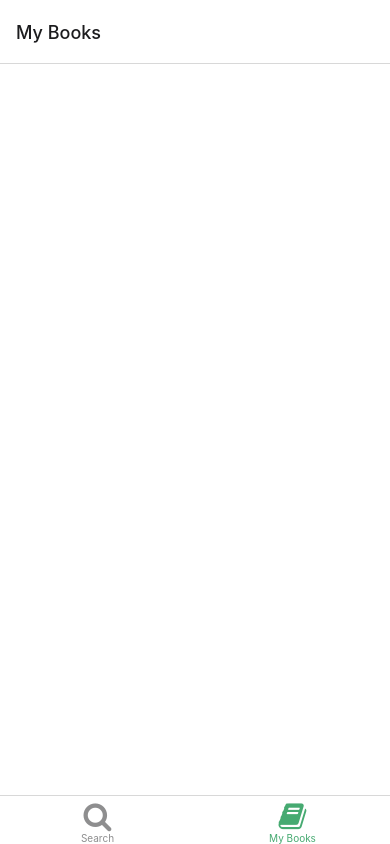
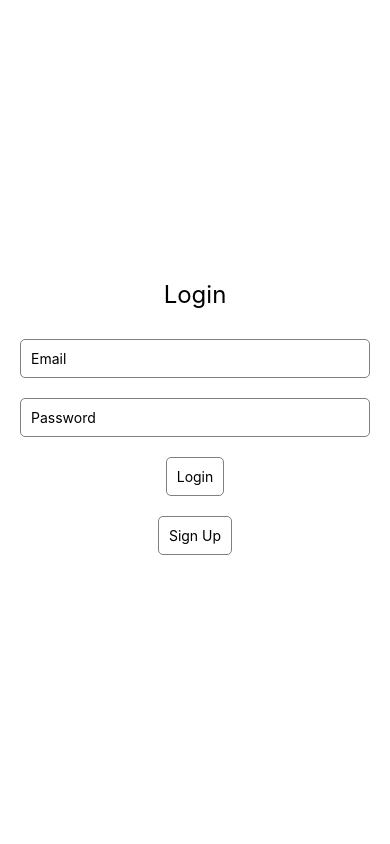
Before and after one commit to d-creaven/PixelPage, a React Native app in the folder PixelPage/: screen /Login in a window 390 px wide. Built offline with nearby package versions, Linux system fonts and the light colour scheme; no server answers; what expo-linking would draw is missing.

Commit message:
Added Firebase Auth & Login Screen

```diff
--- /dev/null
+++ b/PixelPage/FirebaseConfig.js
@@ -0,0 +1,16 @@
+import { initializeApp } from "firebase/app";
+import { getAuth } from "firebase/auth";
+
+const firebaseConfig = {
+  apiKey: "AIzaSyDBQ4bjlTkPWcQyqkmL59lUIiv1u90H9BQ",
+  authDomain: "pixelpage-2114e.firebaseapp.com",
+  projectId: "pixelpage-2114e",
+  storageBucket: "pixelpage-2114e.appspot.com",
+  messagingSenderId: "1048396866280",
+  appId: "1:1048396866280:web:270c50ad2303bb43ffdf5d"
+};
+
+const app = initializeApp(firebaseConfig);
+const auth = getAuth(app);
+
+export { auth };
--- a/PixelPage/navigation/index.tsx
+++ b/PixelPage/navigation/index.tsx
@@ -18,6 +18,10 @@ import SearchScreen from '../screens/SearchScreen/SearchScreen';
 import MyBooksScreen from '../screens/MyBooksScreen';
 import { RootStackParamList, RootTabParamList, RootTabScreenProps } from '../types';
 import LinkingConfiguration from './LinkingConfiguration';
+import LoginScreen from '../screens/LoginScreen';
+import { useEffect, useState } from 'react';
+import { User, onAuthStateChanged } from 'firebase/auth';
+import { auth } from '../FirebaseConfig';
 
 export default function Navigation({ colorScheme }: { colorScheme: ColorSchemeName }) {
   return (
@@ -36,9 +40,22 @@ export default function Navigation({ colorScheme }: { colorScheme: ColorSchemeNa
 const Stack = createNativeStackNavigator<RootStackParamList>();
 
 function RootNavigator() {
+  const [user, setUser] = useState<User | null>(null);
+  useEffect(() => {
+    onAuthStateChanged(auth, (user) => {
+      setUser(user);
+    });
+  }, []);
+
   return (
     <Stack.Navigator>
-      <Stack.Screen name="Root" component={BottomTabNavigator} options={{ headerShown: false }} />
+      {user ? (
+        // If user is logged in, go directly to Main App
+        <Stack.Screen name="Root" component={BottomTabNavigator} options={{ headerShown: false }} />
+      ) : (
+        // If no user, show Login Screen
+        <Stack.Screen name="Login" component={LoginScreen} options={{ headerShown: false }} />
+      )}
       <Stack.Screen name="NotFound" component={NotFoundScreen} options={{ title: 'Oops!' }} />
       <Stack.Group screenOptions={{ presentation: 'modal' }}>
         <Stack.Screen name="Modal" component={ModalScreen} />
--- a/PixelPage/package.json
+++ b/PixelPage/package.json
@@ -23,12 +23,14 @@
     "expo": "^49.0.21",
     "expo-asset": "~8.10.1",
     "expo-constants": "~14.4.2",
+    "expo-firebase": "^0.0.0-alpha.0",
     "expo-font": "~11.4.0",
     "expo-linking": "~5.0.2",
     "expo-splash-screen": "~0.20.5",
     "expo-status-bar": "~1.6.0",
     "expo-system-ui": "~2.4.0",
     "expo-web-browser": "~12.3.2",
+    "firebase": "^10.7.2",
     "graphql": "^15.8.0",
     "react": "18.2.0",
     "react-dom": "18.2.0",
--- /dev/null
+++ b/PixelPage/screens/LoginScreen.tsx
@@ -0,0 +1,93 @@
+import { ActivityIndicator, Button, KeyboardAvoidingView, StyleSheet, TextInput, TouchableOpacity } from 'react-native';
+import { Text, View } from '../components/Themed';
+import { RootStackScreenProps } from '../types';
+import { useState } from 'react';
+import { auth } from '../FirebaseConfig';
+import { createUserWithEmailAndPassword, signInWithEmailAndPassword } from 'firebase/auth';
+
+export default function LoginScreen({ navigation }: RootStackScreenProps<'Login'>) {
+  const [email, setEmail] = useState('');
+  const [password, setPassword] = useState('');
+  const [isLoading, setIsLoading] = useState(false);
+
+  const handleSignUp = async () => {
+    setIsLoading(true);
+    try {
+      const response = await createUserWithEmailAndPassword(auth, email, password);
+      console.log(response);
+      alert("User created successfully, check email!");
+    }catch (error: any) {
+      console.log(error);
+      alert("Invalid email or password" + error.message)
+    }finally {
+      setIsLoading(false);
+    }
+  };
+
+  const handleLogin = async () => {
+    setIsLoading(true);
+    try {
+      const response = await signInWithEmailAndPassword(auth, email, password);
+      console.log(response);
+    }catch (error: any) {
+      console.log(error);
+      alert("Invalid email or password" + error.message)
+    }finally {
+      setIsLoading(false);
+    }
+  };
+
+  return (
+    <View style={styles.container}>
+      {/* <KeyboardAvoidingView behavior="padding"> */}
+      <Text style={styles.title}>Login</Text>
+      <TextInput
+        style={styles.input}
+        placeholder="Email"
+        value={email}
+        onChangeText={(text) => setEmail(text)}
+      />
+      <TextInput
+        style={styles.input}
+        placeholder="Password"
+        secureTextEntry
+        value={password}
+        onChangeText={(text) => setPassword(text)}
+      />
+      {isLoading ? (
+        <ActivityIndicator size={'large'} color={'blue'} />
+      ) : (
+        <>
+          <TouchableOpacity onPress={handleLogin}>
+            <Text style={styles.input}>Login</Text>
+          </TouchableOpacity>
+          <TouchableOpacity onPress={handleSignUp}>
+            <Text style={styles.input}>Sign Up</Text>
+          </TouchableOpacity>
+        </>
+      )}
+      {/* </KeyboardAvoidingView> */}
+    </View>
+  );
+};
+
+const styles = StyleSheet.create({
+  container: {
+    flex: 1,
+    justifyContent: 'center',
+    alignItems: 'center',
+    padding: 20,
+  },
+  title: {
+    fontSize: 24,
+    marginBottom: 20,
+  },
+  input: {
+    width: '100%',
+    padding: 10,
+    marginVertical: 10,
+    borderWidth: 1,
+    borderColor: 'gray',
+    borderRadius: 5,
+  },
+});
--- a/PixelPage/types.tsx
+++ b/PixelPage/types.tsx
@@ -17,6 +17,7 @@ export type RootStackParamList = {
   Root: NavigatorScreenParams<RootTabParamList> | undefined;
   Modal: undefined;
   NotFound: undefined;
+  Login: undefined;
 };
 
 export type RootStackScreenProps<Screen extends keyof RootStackParamList> = NativeStackScreenProps<
```
Also changed, not shown: 1 other file (tests, documents, lock files or other folders).
